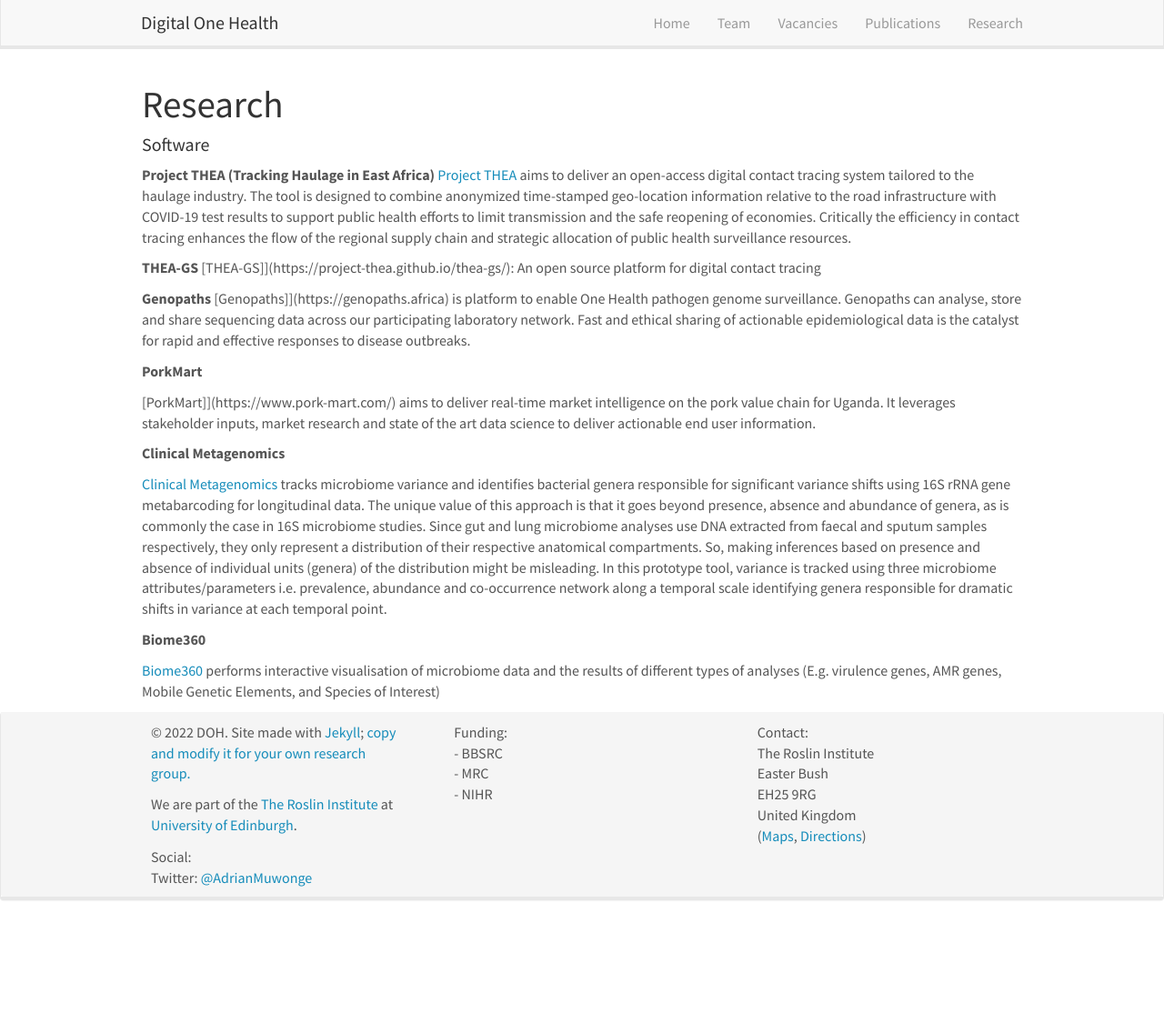
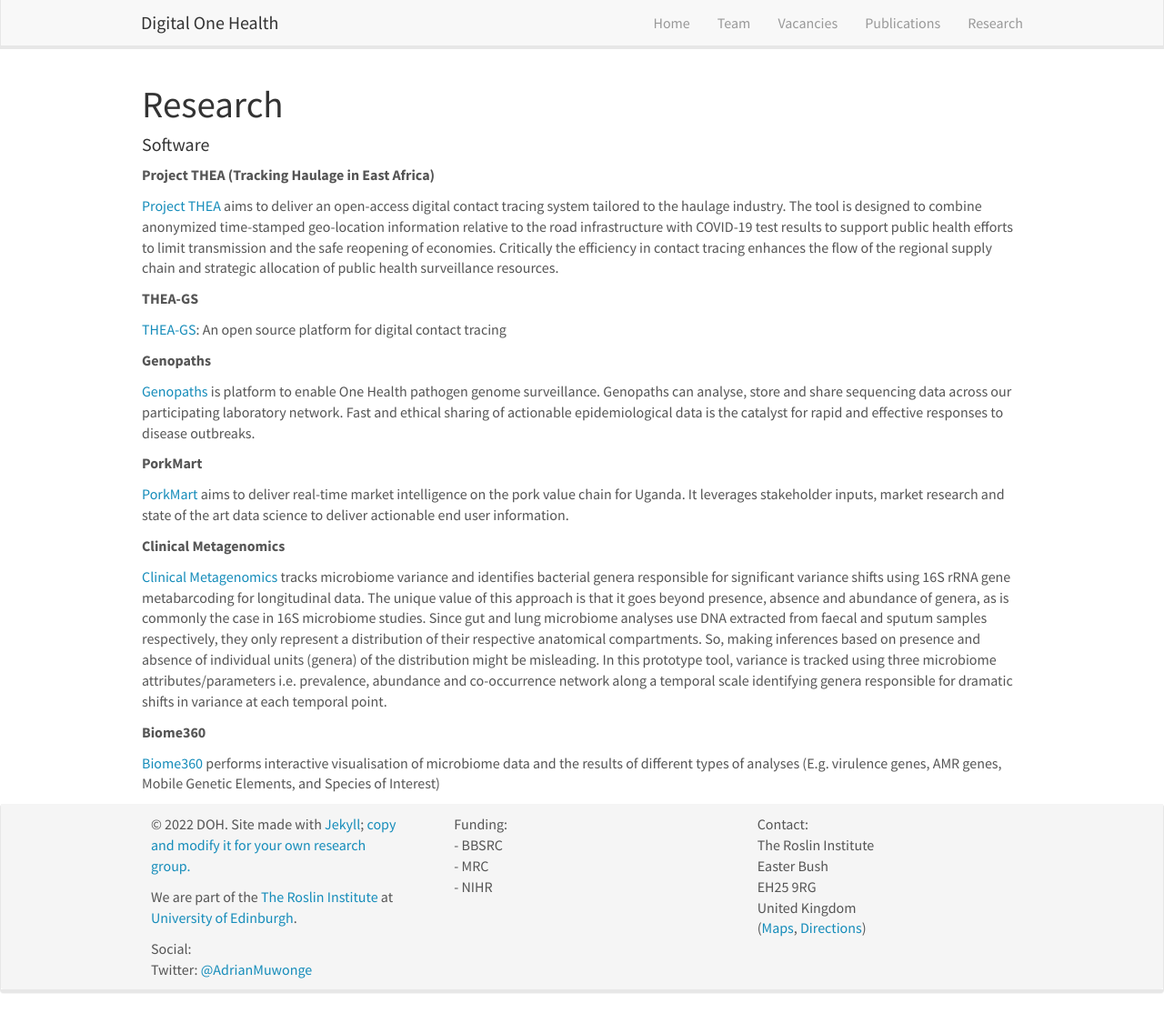
Before and after one commit to Digital-One-Health/digital-one-health.github.io, a Jekyll site: the page built from _pages/research.md, in a window 1280 px wide and 1114 px high. Shown: the whole window at 91% size. Built offline with Jekyll 4.4.1, drawn with Linux system fonts in a browser that asks for light colours; nearby versions of some CDN libraries.

Commit message:
Update Projects

```diff
--- a/_pages/research.md
+++ b/_pages/research.md
@@ -13,17 +13,20 @@
 #### Software
 
 **Project THEA (Tracking Haulage in East Africa)**
+
 [Project THEA](https://project-thea.org/) aims to deliver an open-access digital contact tracing system tailored to the haulage industry. The tool is designed to combine anonymized time-stamped geo-location information relative to the road infrastructure with COVID-19 test results to support public health efforts to limit transmission and the safe reopening of economies. Critically the efficiency in contact tracing enhances the flow of the regional supply chain and strategic allocation of public health surveillance resources.
 
 **THEA-GS**
-[THEA-GS]](https://project-thea.github.io/thea-gs/): An open source platform for digital contact tracing
+
+[THEA-GS](https://project-thea.github.io/thea-gs/): An open source platform for digital contact tracing
 
 **Genopaths**
-[Genopaths]](https://genopaths.africa) is platform to enable One Health pathogen genome surveillance. Genopaths can analyse, store and share sequencing data across our participating laboratory network. Fast and ethical sharing of actionable epidemiological data is the catalyst for rapid and effective responses to disease outbreaks.
+
+[Genopaths](https://genopaths.africa) is platform to enable One Health pathogen genome surveillance. Genopaths can analyse, store and share sequencing data across our participating laboratory network. Fast and ethical sharing of actionable epidemiological data is the catalyst for rapid and effective responses to disease outbreaks.
 
 **PorkMart**
 
-[PorkMart]](https://www.pork-mart.com/) aims to deliver real-time market intelligence on the pork value chain for Uganda. It leverages stakeholder inputs, market research and state of the art data science to deliver actionable end user information.
+[PorkMart](https://www.pork-mart.com/) aims to deliver real-time market intelligence on the pork value chain for Uganda. It leverages stakeholder inputs, market research and state of the art data science to deliver actionable end user information.
 
 **Clinical Metagenomics**
 
```
